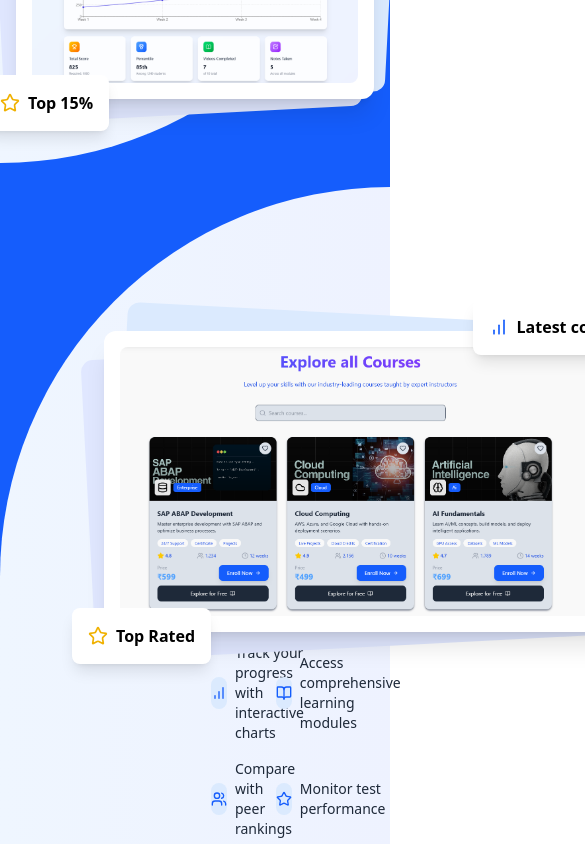
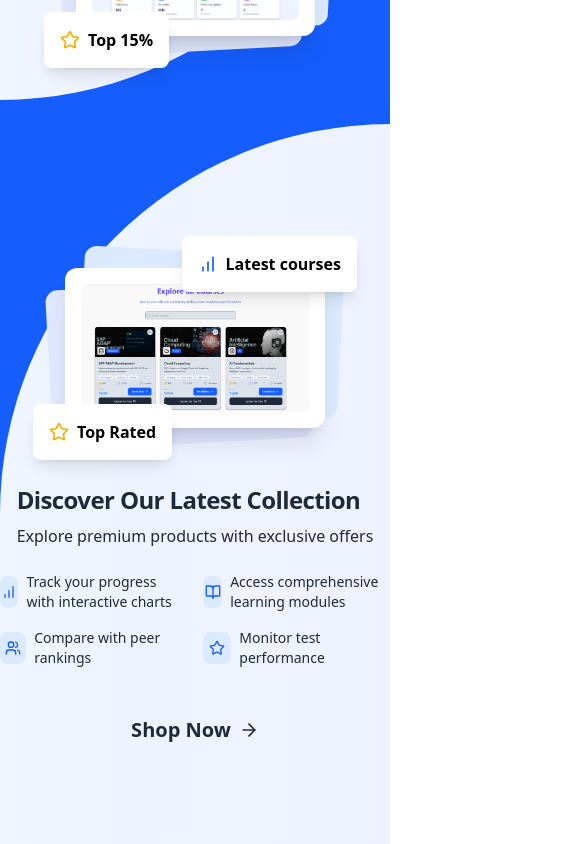
Before and after one commit to InsansaTechnoledge/SAP_Training, a React (Vite) app in the folder Frontend/: page / in a window 390 px wide. Shown: the part 1900-2744 px from the top of the page, 585 px wide, since content can reach past the window. Built offline with nearby package versions, Linux system fonts and the light colour scheme; a web font is replaced by a local one.

Commit message:
landing responsive

```diff
--- a/Frontend/src/Components/DashBoardLanding.jsx
+++ b/Frontend/src/Components/DashBoardLanding.jsx
@@ -58,7 +58,7 @@ const DashboardBanner = () => {
 
 
                     {/* Right side - Dashboard Preview */}
-                    <div className="lg:w-1/2">
+                    <div className="w-8/12 lg:w-1/2">
                         <Tilt
                             tiltMaxAngleX={15}
                             tiltMaxAngleY={15}
--- a/Frontend/src/Components/ShopBanner.jsx
+++ b/Frontend/src/Components/ShopBanner.jsx
@@ -61,9 +61,10 @@ const ShopBanner = () => {
             className="
              rounded-tl-full
              mt-6
-            relative w-full bg-theme-gradient outline-none px-26 grid grid-cols-2 pb-24 pt-36"
+            relative w-full bg-theme-gradient outline-none flex flex-col lg:flex-row pb-24 pt-36 gap-6"
         // style={{ "background": "linear-gradient(135deg, #2563eb 0%, #4f46e5 100%)" }}
         >
+            <div className='lg:w-4/12 w-8/12 mx-auto'>
                 <Tilt
                     tiltMaxAngleX={15}
                     tiltMaxAngleY={15}
@@ -74,13 +75,13 @@ const ShopBanner = () => {
                     glareMaxOpacity={0.2}>
 
 
-                <div className="relative w-lg">
+                    <div className="relative w-full">
                         {/* Decorative elements */}
                         <div className="absolute -top-4 -right-4 w-full h-full bg-blue-100 rounded-xl transform rotate-3"></div>
                         <div className="absolute -bottom-4 -left-4 w-full h-full bg-indigo-100 rounded-xl transform -rotate-3"></div>
 
                         {/* Main image */}
-                    <div className="relative bg-white rounded-xl shadow-xl p-4">
+                        <div className="relative bg-white rounded-xl shadow-xl p-4 ">
                             <img
                                 src={Shop}
                                 alt="Dashboard Preview"
@@ -104,7 +105,8 @@ const ShopBanner = () => {
                         </div>
                     </div>
                 </Tilt>
-            <div className="max-w-6xl mx-auto px-4 sm:px-6 py-8 flex flex-col items-center justify-between gap-6">
+            </div>
+            <div className="max-w-full mx-auto sm:px-6 py-8 flex flex-col items-center justify-between gap-6">
                 {/* Content Section */}
                 <div className="flex-1 min-w-0">
 
```
Lines whose indentation alone changed are shown as unchanged.
